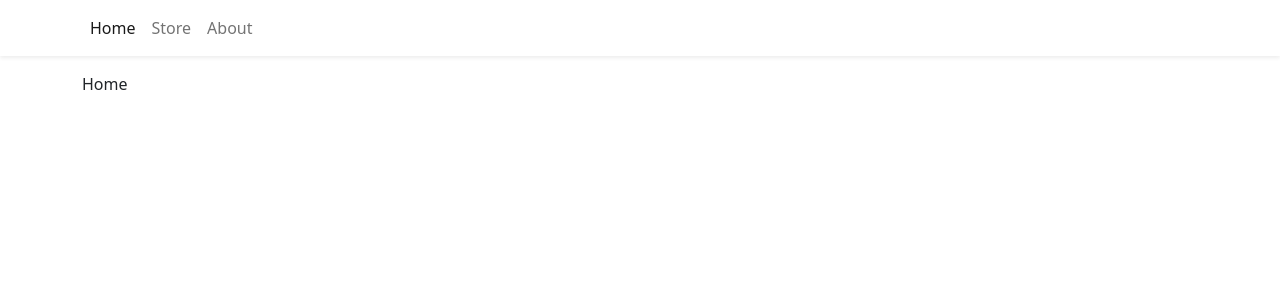
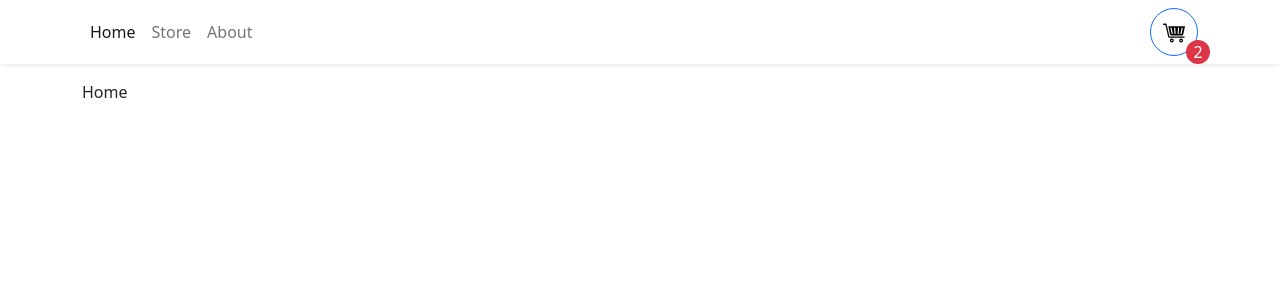
Before and after one commit to saanandsthavara/ProjectBud, a React (Create React App) app: page / in a window 1280 px wide. Shown: the top 300 px of the page. Built offline with nearby package versions, Linux system fonts and the light colour scheme.

Commit message:
added navigation bar and installed clsx

```diff
--- a/package.json
+++ b/package.json
@@ -11,6 +11,7 @@
     "@types/react": "^18.0.18",
     "@types/react-dom": "^18.0.6",
     "bootstrap": "^5.2.1",
+    "clsx": "^1.2.1",
     "react": "^18.2.0",
     "react-bootstrap": "^2.5.0",
     "react-dom": "^18.2.0",
--- a/src/components/Navbar.tsx
+++ b/src/components/Navbar.tsx
@@ -1,11 +1,21 @@
 import React from 'react';
-import { Container, Nav, Navbar as NavbarBoostrap } from 'react-bootstrap';
+import {
+  Button,
+  Container,
+  Nav,
+  Navbar as NavbarBoostrap,
+} from 'react-bootstrap';
 import { NavLink } from 'react-router-dom';
+import ShoppingIcon from '../assets/ShoppingIcon.svg';
+import styles from '../styles/Navbar.module.css';
+import clsx from 'clsx';
 
 export const Navbar = () => {
   return (
     <>
-      <NavbarBoostrap className='bg-white shadow-sm mb-3'>
+      <NavbarBoostrap
+        sticky='top'
+        className='bg-white shadow-sm mb-3'>
         <Container>
           <Nav className='me-auto'>
             <Nav.Link
@@ -24,6 +34,24 @@ export const Navbar = () => {
               About
             </Nav.Link>
           </Nav>
+          <Button
+            className={clsx(`${styles.button}`, 'rounded-circle')}
+            variant='outline-primary'>
+            <img
+              src={ShoppingIcon}
+              alt='shoppingIcon'
+            />
+            <div
+              className={clsx(
+                `${styles.shoppingCartIcon}`,
+                'rounded-circle',
+                'bg-danger',
+                'd-flexjustify-content-center',
+                'align-items-center'
+              )}>
+              2
+            </div>
+          </Button>
         </Container>
       </NavbarBoostrap>
     </>
--- /dev/null
+++ b/src/styles/Navbar.module.css
@@ -0,0 +1,14 @@
+.button{
+  width: 3rem;
+  height: 3rem;
+  position: 'absolute'
+}
+
+.shoppingCartIcon{
+  color: white;
+  width: 1.5rem;
+  height: 1.5rem;
+  position: absolute;
+  bottom: 0;
+  right: 70px;
+}
```
Also changed, not shown: src/assets/ShoppingIcon.svg (added), 1 other file (tests, documents, lock files or other folders).
